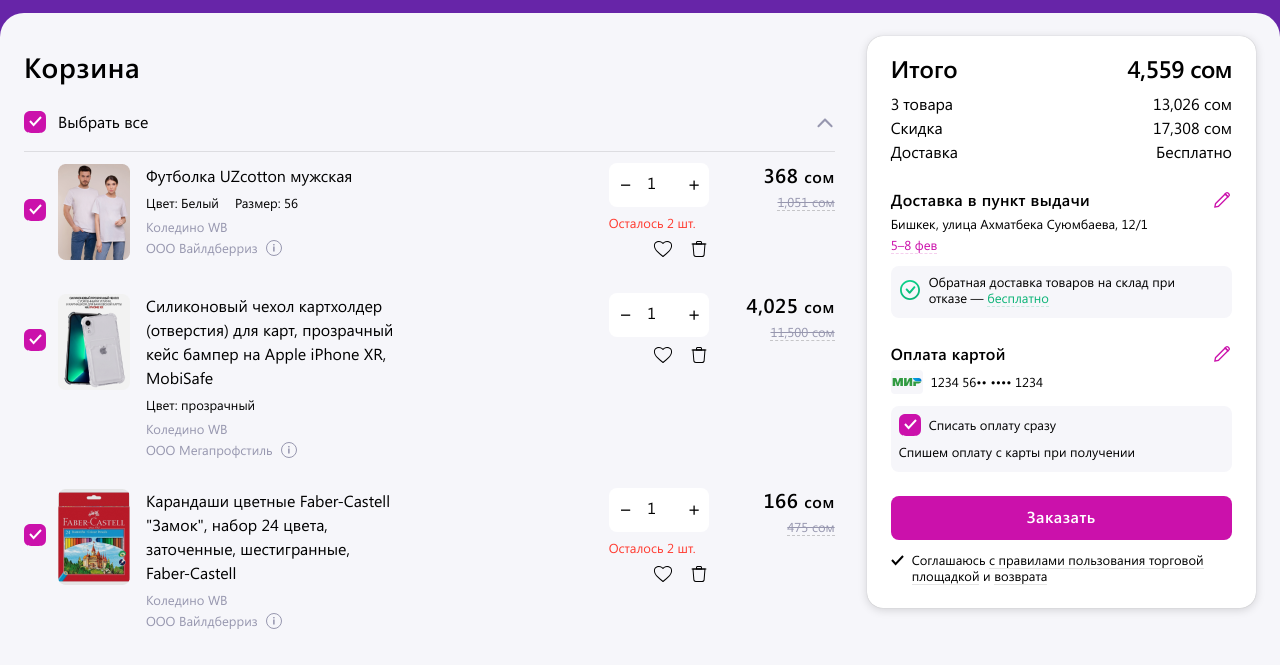
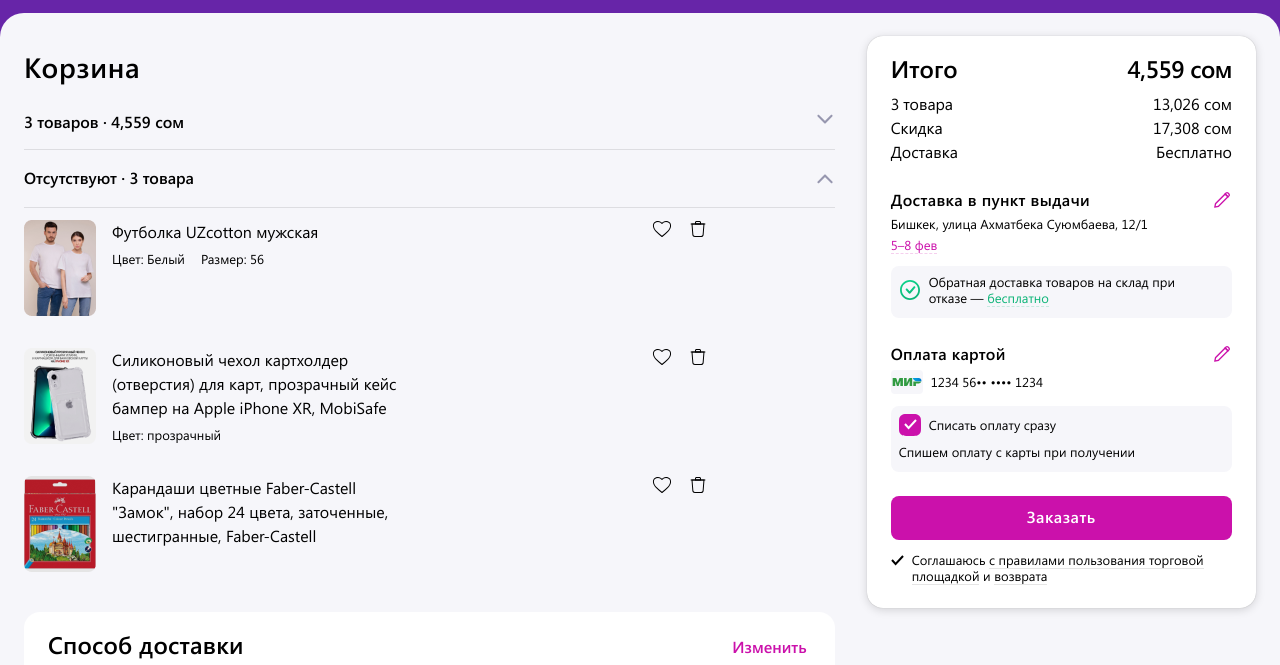
Before and after one commit to darbimar/WB_L0, a plain HTML site: page index.html in a window 1280 px wide. Both pictures are taken after a click on the button 824 px from the left and 197 px from the top of the page. Shown: the part 75-740 px from the top of the page. Drawn offline with Linux system fonts and the light colour scheme.

Commit message:
add product collapse and hover styles on some icons

```diff
--- a/index.html
+++ b/index.html
@@ -64,6 +64,7 @@
                 <input type="checkbox" checked id="check__all" name="check__all" />
                 <label for="check__all">Выбрать все</label>
               </div>
+              <div class="collapse__text"></div>
               <button class="collapse__button" type="button">
                 <img src="./images/arrow.svg" alt="Свернуть корзину" />
               </button>
--- a/scripts/components/product/updateProduct.js
+++ b/scripts/components/product/updateProduct.js
@@ -1,7 +1,7 @@
 import { products } from "../../data.js";
 import { formatSum } from "../../utils/formatSum.js";
 import { renderDeliveryDateInfo } from "../delivery.js";
-import { setTotalSum } from "../total.js";
+import { getTotalData, setTotalSum } from "../total.js";
 import { renderMissingProducts, renderProducts } from "./renderProducts.js";
 
 export let updatedProducts = products;
@@ -61,8 +61,6 @@ export const updatePrice = (product) => {
 
   currentPriceElem.textContent = currentPrice;
   fullPriceElem.textContent = fullPrice;
-
-  // renderProducts(products);
 }
 
 export const deleteProduct = (event, productList) => {
@@ -137,3 +135,27 @@ export const selectAllProduct = (selectAllCheckbox, checkboxes) => {
   renderDeliveryDateInfo(updatedProducts);
 
 }
+
+export const changeCollapse = () => {
+  const collapse = document.querySelector('.collapse');
+  const collapseCheckbox = document.querySelector('.collapse__checkbox');
+  const collapseText = document.querySelector('.collapse__text');
+
+  if (!collapseCheckbox) return
+
+  if (collapseCheckbox.style.display === 'none') {
+    collapseCheckbox.style.display = 'flex';
+    collapseText.style.display = 'none';
+    collapse.classList.remove('collapse--bold');
+  } else {
+
+    let [totalCurrentSum, totalCount] = getTotalData(products);
+
+    totalCurrentSum = formatSum(totalCurrentSum);
+
+    collapseCheckbox.style.display = 'none';
+    collapseText.style.display = 'block';
+    collapseText.innerHTML = `<div collapse__text>${totalCount} товаров · ${totalCurrentSum} сом</div>`;
+    collapse.classList.add('collapse--bold');
+  }
+}
--- a/scripts/components/total.js
+++ b/scripts/components/total.js
@@ -10,12 +10,21 @@ export const setTotalSum = () => {
 
   const selectedProducts = products.filter(item => item.isChecked);
 
+  const [totalCurrentSum, totalCount, totalFullSum, totalDiscountSum] = getTotalData(selectedProducts);
+
+  totalCurrentSumElem.textContent = `${formatSum(totalCurrentSum)} сом`;
+  totalCountElem.forEach((item) => item.textContent = totalCount);
+  totalFullSumElem.textContent = `${formatSum(totalFullSum)} сом`;
+  totalDiscountSumElem.textContent = `${formatSum(totalDiscountSum)} сом`;
+}
+
+export const getTotalData = (products) => {
   let totalCurrentSum = 0;
   let totalCount = 0;
   let totalFullSum = 0;
   let totalDiscountSum = 0;
 
-  selectedProducts.forEach((product) => {
+  products.forEach((product) => {
     const { fullPrice, discount, count } = product;
 
     let currentPrice = 0;
@@ -32,8 +41,6 @@ export const setTotalSum = () => {
     totalDiscountSum += totalFullSum - totalCurrentSum;
   });
 
-  totalCurrentSumElem.textContent = `${formatSum(totalCurrentSum)} сом`;
-  totalCountElem.forEach((item) => item.textContent = totalCount);
-  totalFullSumElem.textContent = `${formatSum(totalFullSum)} сом`;
-  totalDiscountSumElem.textContent = `${formatSum(totalDiscountSum)} сом`;
+  return [totalCurrentSum, totalCount, totalFullSum, totalDiscountSum];
+
 }
--- a/scripts/script.js
+++ b/scripts/script.js
@@ -1,7 +1,7 @@
 import { products } from './data.js';
 import { renderProducts, renderMissingProducts } from './components/product/renderProducts.js';
 import { setTotalSum } from './components/total.js';
-import { addFavorite, changeCount, deleteProduct, selectAllProduct, selectProduct, updatePrice } from './components/product/updateProduct.js';
+import { addFavorite, changeCollapse, changeCount, deleteProduct, selectAllProduct, selectProduct, updatePrice } from './components/product/updateProduct.js';
 import { renderDeliveryDateInfo } from './components/delivery.js';
 
 renderProducts(products);
@@ -13,6 +13,7 @@ const productsList = document.querySelector('.basket__list');
 const missingProductsList = document.querySelector('.basket__list--missing');
 const checkboxes = document.querySelectorAll('#check__item');
 const selectAllCheckbox = document.querySelector('#check__all');
+const collapseButtons = document.querySelectorAll('.collapse__button');
 
 //Изменение количества товаров по нажатию на кнопку
 productsList.addEventListener('click', event => {
@@ -55,3 +56,23 @@ productsList.addEventListener('click', (event) => selectProduct(event, selectAll
 
 //Переключение чекбокса выбора всех продуктов
 selectAllCheckbox.addEventListener('click', () => selectAllProduct(selectAllCheckbox, checkboxes));
+
+// Сворачивание списка товаров
+collapseButtons.forEach(button => button.addEventListener('click', () => {
+
+  button.classList.toggle('collapse__button--rotate');
+  const buttonParent = button.parentNode;
+  const nextElement = buttonParent.nextElementSibling;
+  const isHidden = nextElement.classList.contains('hidden');
+
+  if (isHidden) {
+    nextElement.classList.remove('hidden');
+  } else {
+    nextElement.classList.add('hidden');
+  }
+
+  if (!nextElement.classList.contains("basket__list--missing")) {
+    changeCollapse();
+  }
+
+}));
--- a/styles/style.css
+++ b/styles/style.css
@@ -218,6 +218,13 @@ input[type='checkbox']:checked {
   align-items: center;
 }
 
+.collapse--bold {
+  align-items: self-start;
+
+  margin-bottom: 16px;
+  border-bottom: 1px solid rgba(0, 0, 0, 0.1);
+}
+
 .collapse__checkbox {
   display: flex;
   align-items: center;
@@ -232,6 +239,17 @@ input[type='checkbox']:checked {
 .collapse__button {
   display: flex;
   align-items: center;
+  transition: transform 0.3s ease-in-out;
+}
+
+.collapse__button--rotate {
+  margin-bottom: 18.5px;
+  transform: rotate(180deg);
+}
+
+.collapse__text {
+  display: none;
+  font-weight: 600;
 }
 
 .basket {
@@ -373,8 +391,13 @@ input[type='checkbox']:checked {
   margin-right: 127px;
 }
 
+.item__action-favorite:hover,
 .item__action-favorite--active {
   filter: var(--active-button);
+}
+
+.item__action-delete:hover {
+  filter: var(--hover-delete-button);
 }
 
 .price {
@@ -820,6 +843,10 @@ input[type='checkbox']:checked {
   display: none;
 }
 
+.hidden {
+  display: none;
+}
+
 @media (max-width: 1024px) {
   .left-block {
     width: 67%;
--- a/styles/var.css
+++ b/styles/var.css
@@ -13,4 +13,6 @@
   --light-system-gray: #a0a0a4;
   --active-button: invert(25%) sepia(95%) saturate(7282%) hue-rotate(302deg) brightness(91%)
     contrast(94%);
+  --hover-delete-button: invert(40%) sepia(99%) saturate(1841%) hue-rotate(343deg) brightness(94%)
+    contrast(105%);
 }
```
